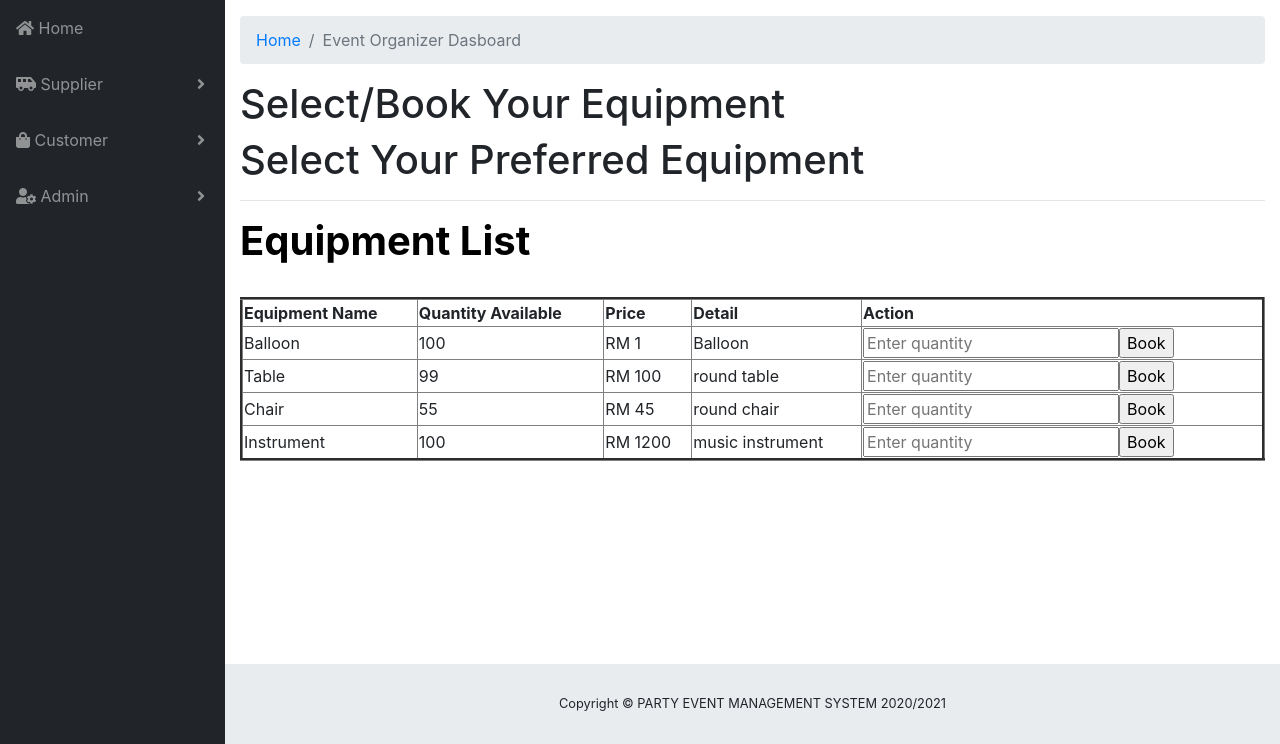
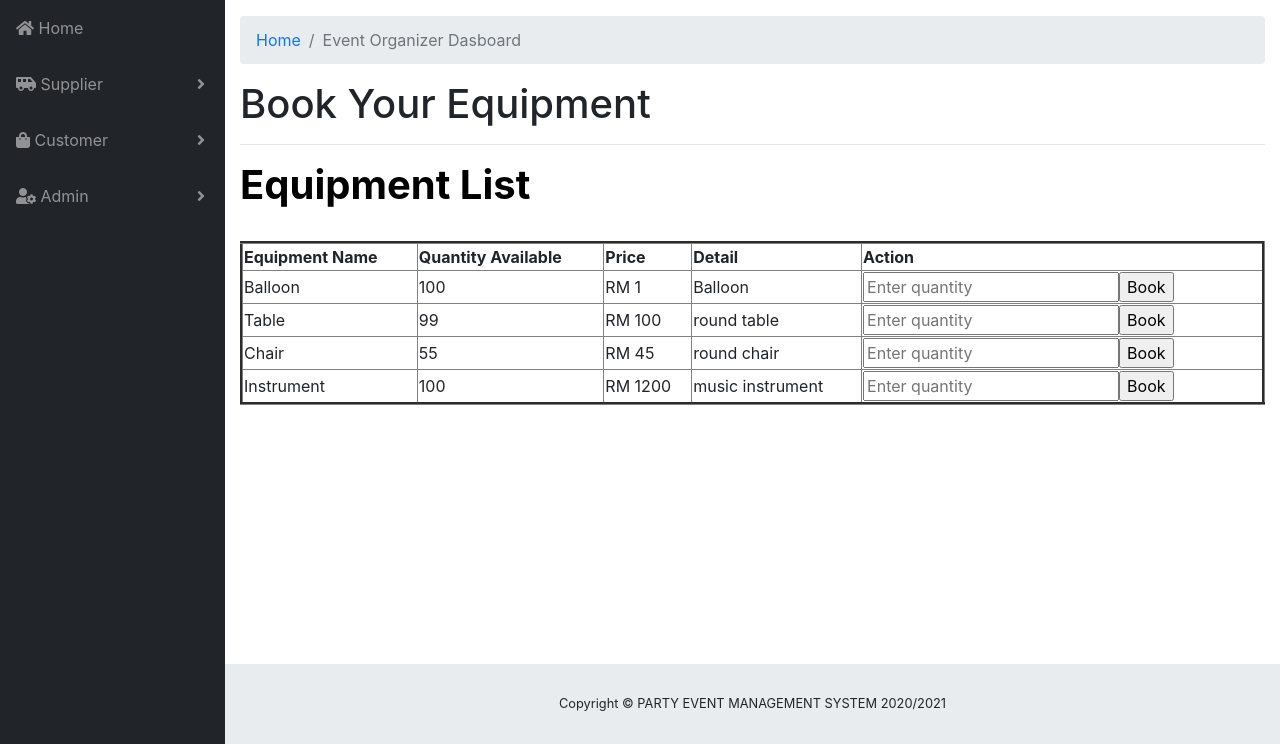
Before and after one commit to yewkhen97/Event_management_system, a PHP site: page /EMS/cEquipment.php in a window 1280 px wide. Shown: the part 56-800 px from the top of the page. Run offline with PHP 8.4, Linux system fonts and the light colour scheme; a user stored in the database is signed in; data comes from the database, SQL or seed files in the repository.

Commit message:
Update cEquipment.php
edit cEquipment.php

```diff
--- a/ApplicationLayer/UserView/cEquipment.php
+++ b/ApplicationLayer/UserView/cEquipment.php
@@ -28,9 +28,8 @@ include "customerHeader.php";
 
           <!-- Page Content -->
 
-          <h1>Select/Book Your Equipment</h1>
+          <h1>Book Your Equipment</h1>
 
-          <h1>Select Your Preferred Equipment </h1>
 
           <hr>
 
```
